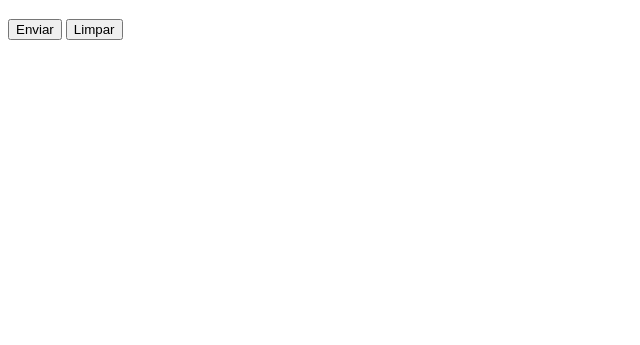
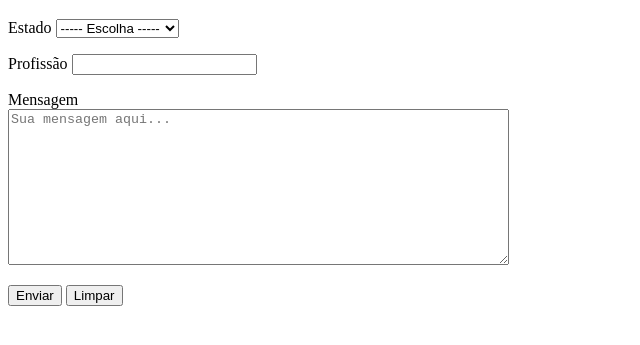
Before and after one commit to Bruno90028/html-css, a plain HTML site: page exercicios/ex020/form7.html in a window 1280 px wide. Shown: the part 61-406 px from the top of the page, without its empty margins (0-640 px from the left). Drawn offline with Linux system fonts and the light colour scheme.

Commit message:
preparacao para proximo capitulo

```diff
--- a/exercicios/ex020/form7.html
+++ b/exercicios/ex020/form7.html
@@ -10,6 +10,36 @@
     <h1>Formulário</h1>
     <form action="cadastro.php" method="post">
         <p>
+            <label for="iest">Estado</label>
+            <select name="estado" id="iest">
+                    <option value="" selected>----- Escolha -----</option>
+                <optgroup label="Região Sudeste">
+                    <option value="MG">Minas Gerais</option>
+                    <option value="RJ">Rio de Janeiro</option>
+                    <option value="SP">São Paulo</option>
+                </optgroup>
+
+                <optgroup label="Região Nordeste">
+                    <option value="BA">Bahia</option>
+                    <option value="CE">Ceará</option>
+                    <option value="SE">Sergipe</option>
+                </optgroup>
+            </select>
+        </p>
+        <p>
+            <label for="iprofis">Profissão</label>
+            <input type="text" name="prof" id="iprofis" list="listprof">
+            <datalist id="listprof">
+                <option value="ADM">Administrador</option>
+                <option>Advogado</option>
+                <option>Engenheiro</option>
+            </datalist>
+        </p>
+        <p>
+            <label for="imsgm">Mensagem</label><br>
+            <textarea name="msgm" id="imsgm" cols="60" rows="10" placeholder="Sua mensagem aqui..."></textarea>
+        </p>
+        <p>
             <input type="submit" value="Enviar">
             <input type="reset" value="Limpar">
         </p>
```
Also changed, not shown: exercicios/ex020/form8.html (added, +32 -0 lines), exercicios/ex021/imagens/back-pc.jpg (added), exercicios/ex021/imagens/back-phone.jpg (added), exercicios/ex021/imagens/back-print.jpg (added), exercicios/ex021/imagens/back-tablet.jpg (added), exercicios/ex021/imagens/back-tv.jpg (added), exercicios/ex021/imagens/cev-landscape.jpg (added), exercicios/ex021/imagens/cev-portrait.jpg (added), exercicios/ex021/imagens/icon-pc.png (added), exercicios/ex021/imagens/icon-phone.png (added), exercicios/ex021/imagens/icon-print.png (added), exercicios/ex021/imagens/icon-tablet.png (added), exercicios/ex021/imagens/icon-tv.png (added).
